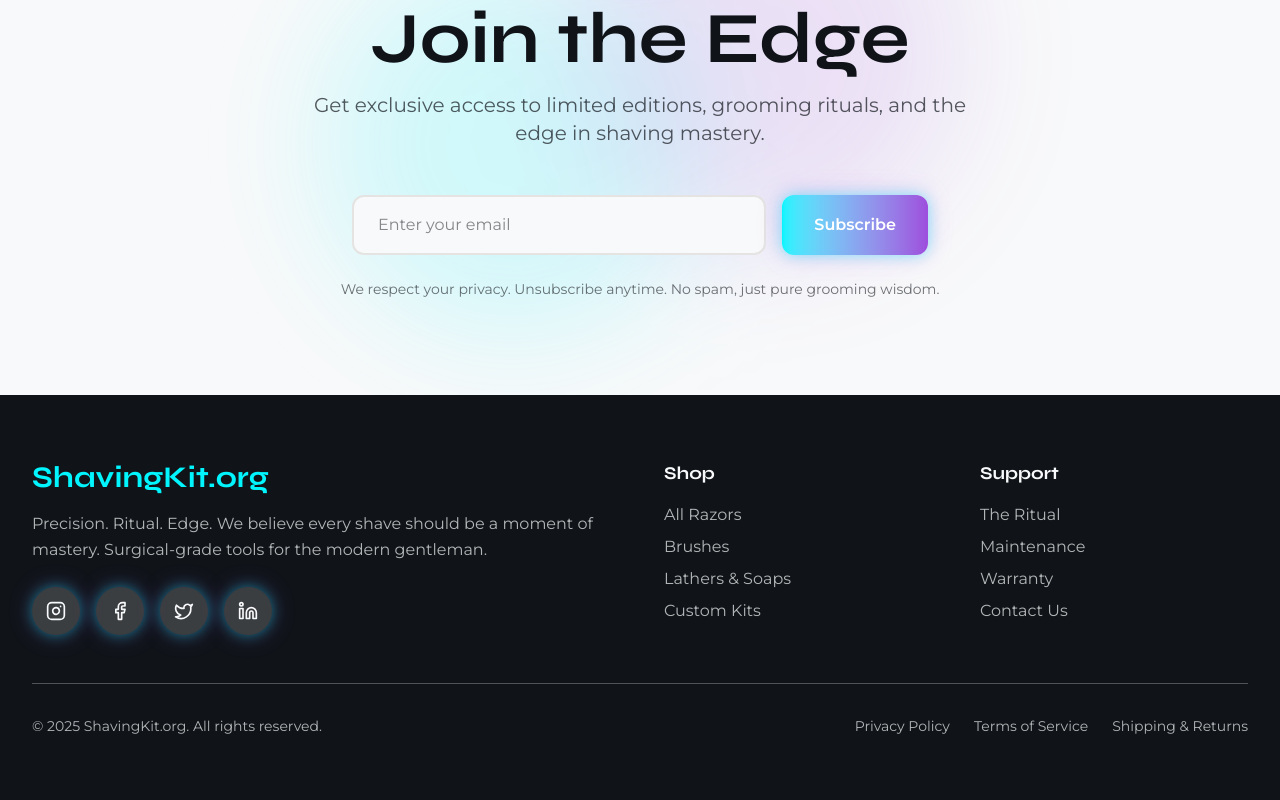
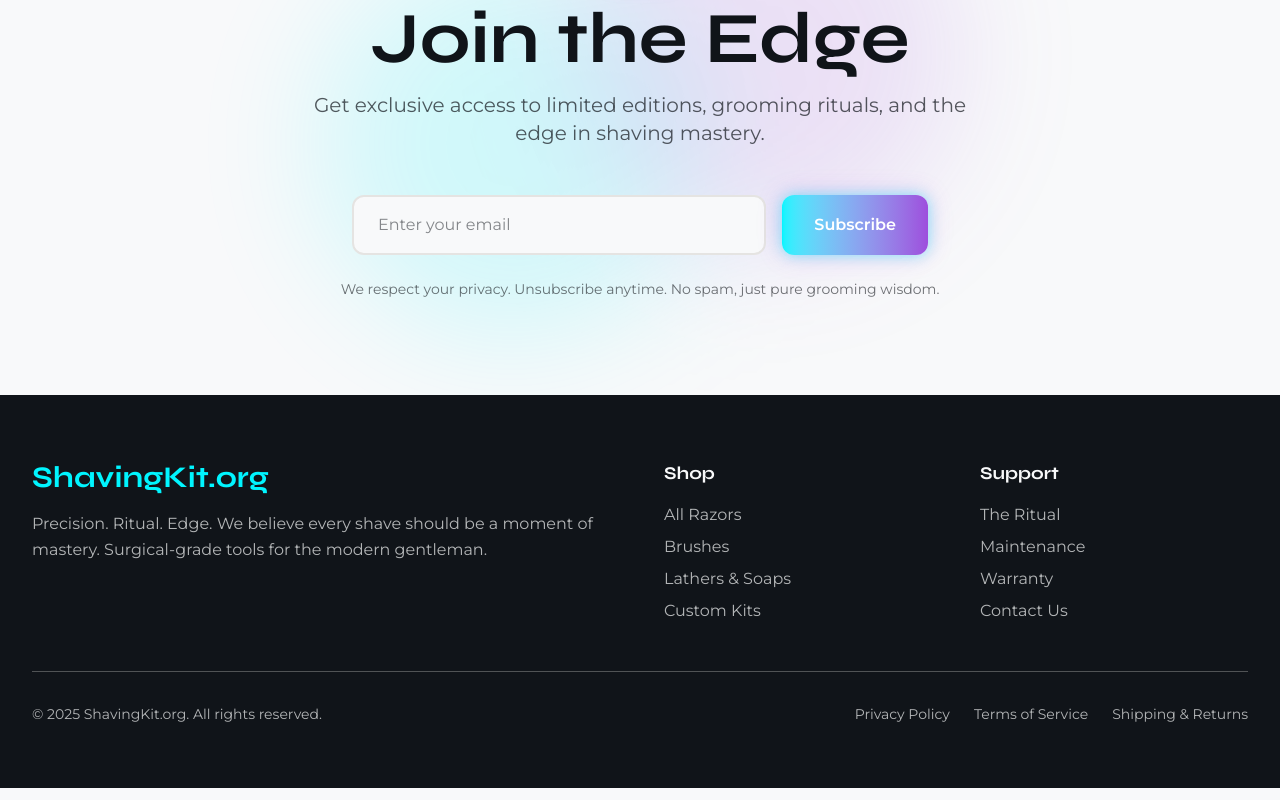
Before and after one commit to Akbarkhon-Avazkhonov/zerowasteri.com, a Next.js app: page / in a window 1280 px wide. Shown: the part 3797-4597 px from the top of the page. Built offline with nearby package versions, Linux system fonts and the light colour scheme.

Commit message:
feat: enhance footer layout and content
Co-authored-by: Akbarkhon <91695378+Akbarkhon-Avazkhonov@users.noreply.github.com>

```diff
--- a/components/footer.tsx
+++ b/components/footer.tsx
@@ -12,32 +12,7 @@ export function Footer() {
               Precision. Ritual. Edge. We believe every shave should be a moment of mastery. Surgical-grade tools for the modern gentleman.
             </p>
 
-            <div className="flex gap-4">
-              <a
-                href="#"
-                className="w-12 h-12 rounded-full bg-electric-chrome/20 hover:bg-razor-cyan hover:text-midnight-steel flex items-center justify-center transition-all duration-300 cyber-glow"
-              >
-                <Instagram className="h-5 w-5" />
-              </a>
-              <a
-                href="#"
-                className="w-12 h-12 rounded-full bg-electric-chrome/20 hover:bg-razor-cyan hover:text-midnight-steel flex items-center justify-center transition-all duration-300 cyber-glow"
-              >
-                <Facebook className="h-5 w-5" />
-              </a>
-              <a
-                href="#"
-                className="w-12 h-12 rounded-full bg-electric-chrome/20 hover:bg-razor-cyan hover:text-midnight-steel flex items-center justify-center transition-all duration-300 cyber-glow"
-              >
-                <Twitter className="h-5 w-5" />
-              </a>
-              <a
-                href="#"
-                className="w-12 h-12 rounded-full bg-electric-chrome/20 hover:bg-razor-cyan hover:text-midnight-steel flex items-center justify-center transition-all duration-300 cyber-glow"
-              >
-                <Linkedin className="h-5 w-5" />
-              </a>
-            </div>
+
           </div>
 
           {/* Shop */}
```
